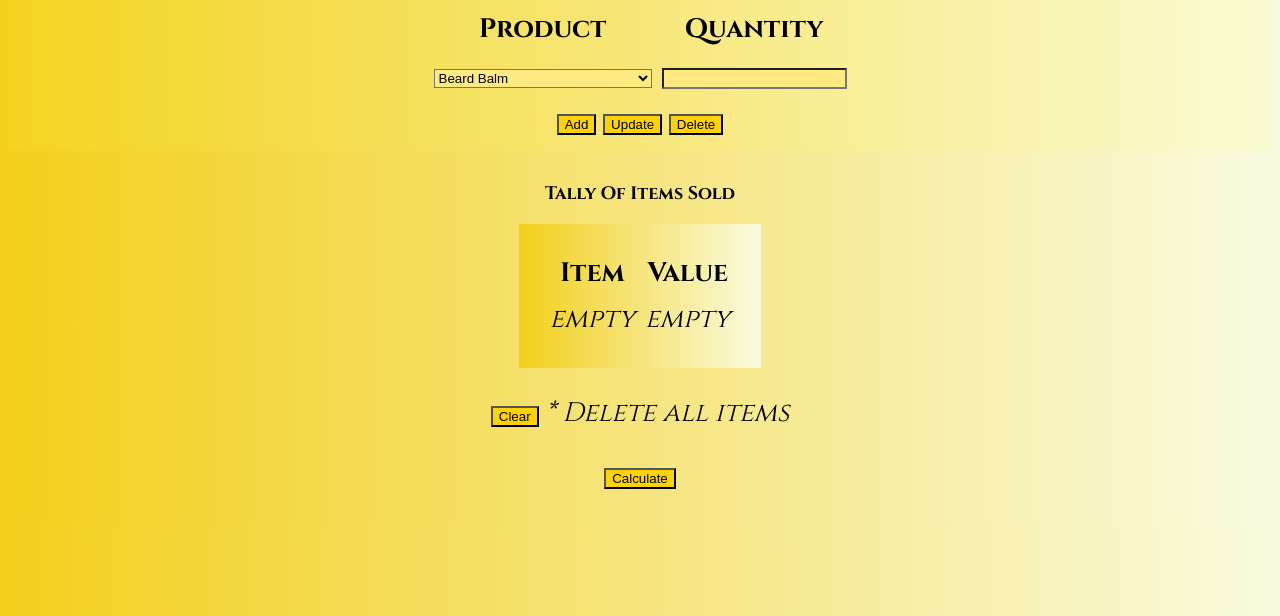
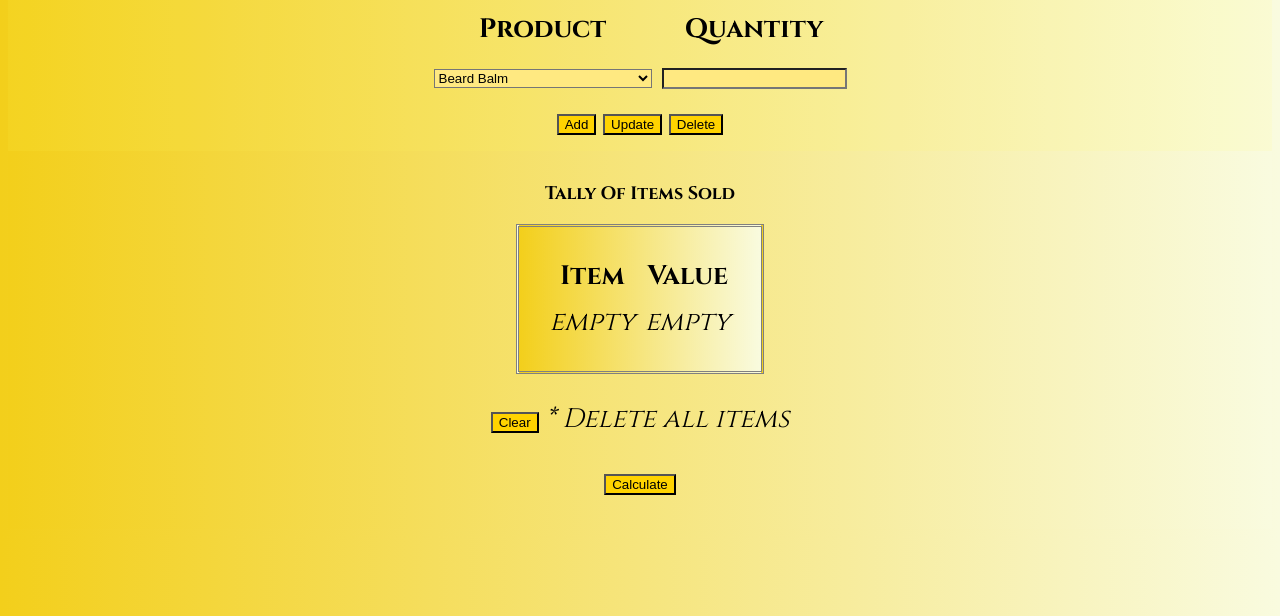
Before and after one commit to Kapitolos/SkinCareLineCostCalc, a Flask app: page /login in a window 1280 px wide. Shown: the part 184-800 px from the top of the page. Run offline with Flask 2, Linux system fonts and the light colour scheme.

Commit message:
Add files via upload

```diff
--- a/static/StorageStyle.css
+++ b/static/StorageStyle.css
@@ -144,6 +144,7 @@
 #list {
 	background: linear-gradient(to right, rgb(243, 207, 27), rgb(249, 251, 223));
 	padding: 25px;
+	border-style: double;
 }
 
 .flowers {
```
